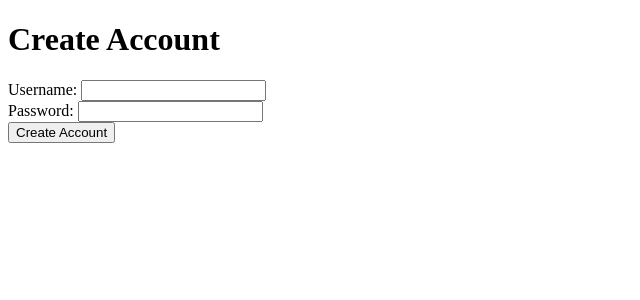
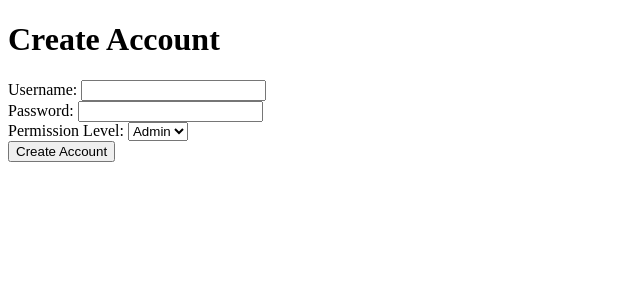
Before and after one commit to mebcool/Gradoutcome, a Flask app: template proto3/templates/createuser.html in a window 1280 px wide. Shown: the part 54-354 px from the top of the page, without its empty margins (0-640 px from the left). Run offline with Flask 3, Linux system fonts and the light colour scheme; the template is opened without the code that fills it, so the values that code supplies are empty.

Commit message:
Update createuser.html

```diff
--- a/proto3/templates/createuser.html
+++ b/proto3/templates/createuser.html
@@ -10,6 +10,11 @@
         <input type="text" name="username" required><br>
         <label for="password">Password:</label>
         <input type="password" name="password" required><br>
+        <label for="permission">Permission Level:</label>
+        <select name="permission" required>
+            <option value="1">Admin</option>
+            <option value="2">User</option>
+        </select><br>
         <button type="submit">Create Account</button>
     </form>
 {% endblock %}
```
